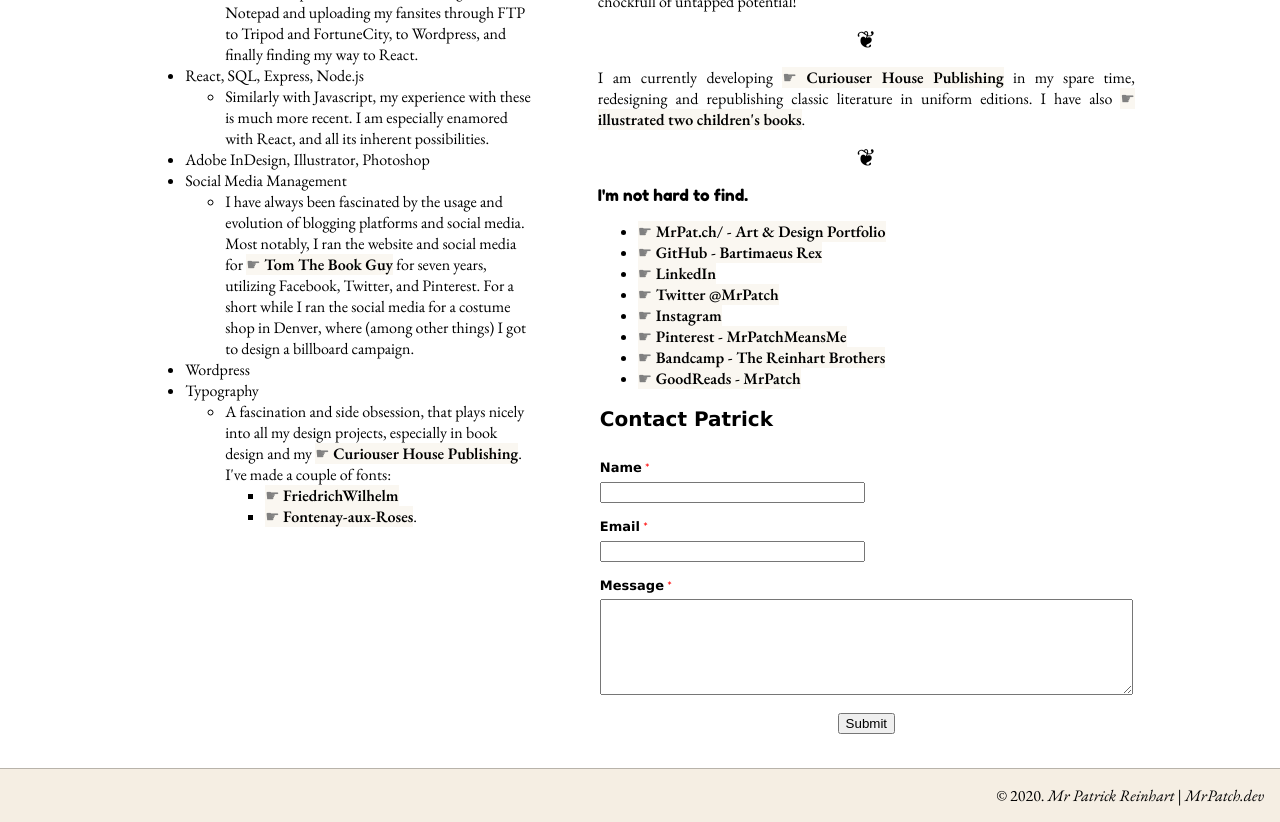
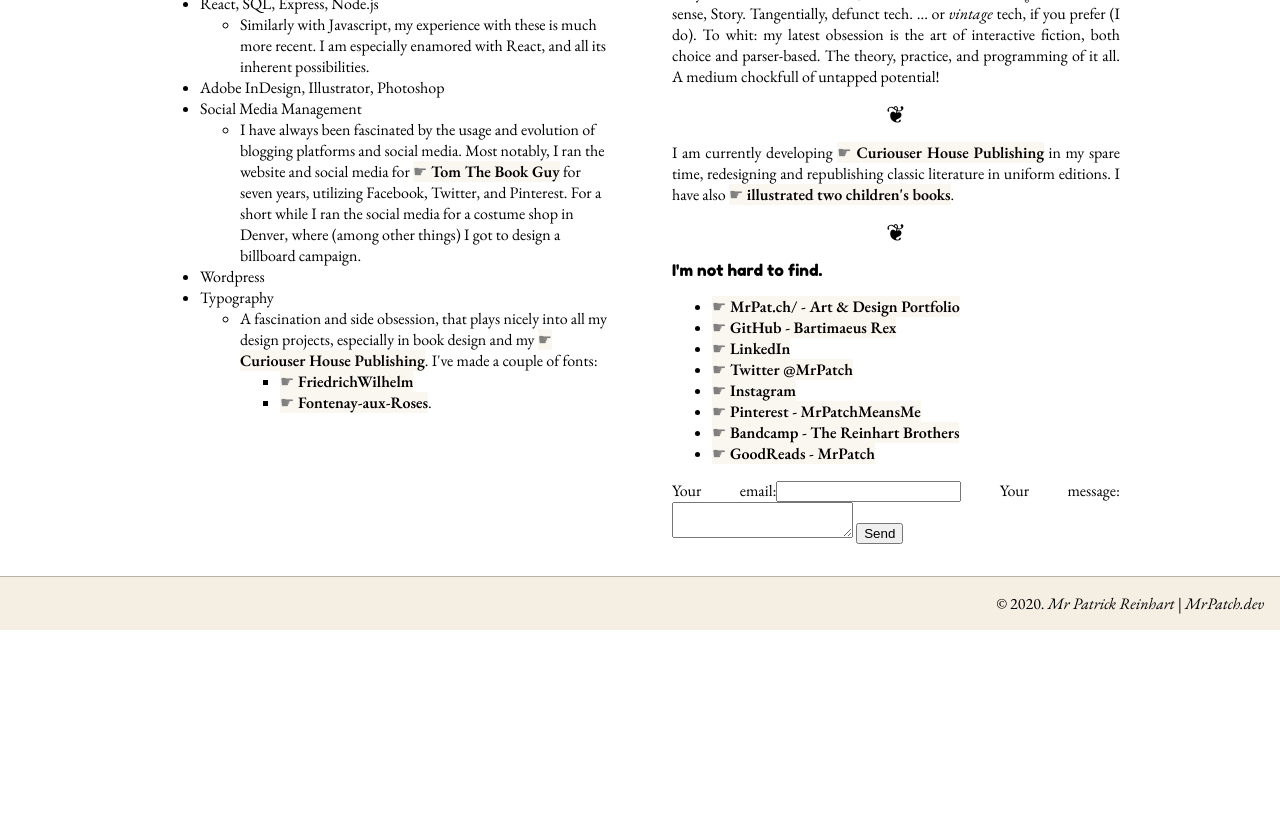
Before and after one commit to bartimaeusrex/css-grids-templates, a plain HTML site: page index.html in a window 1280 px wide. Shown: the part 790-1612 px from the top of the page. After the commit the page ends 1420 px from the top, so only its background shows below. Drawn offline with nearby package versions, Linux system fonts and the light colour scheme; a web font is replaced by a local one.

Commit message:
Formspree > EmailMeForm

```diff
--- a/index.html
+++ b/index.html
@@ -3,10 +3,6 @@
 <head>
   <meta charset="UTF-8">
   <meta name="viewport" content="width=device-width, initial-scale=1.0">
-
-
-  <meta http-equiv="Content-Type" content="text/html; charset=utf-8" /><form id="emf-form" target="_self" enctype="multipart/form-data" method="post" action="https://www.emailmeform.com/builder/form/0K0abBJe67Q2DgR52FEntiC">
-
 
   <link href="typog.css" rel="stylesheet" />
   <link href="https://fonts.googleapis.com/css2?family=EB+Garamond:ital,wght@0,400;0,564;1,400&family=Cutive+Mono&family=Varela+Round&family=Fredoka+One&family=Meddon&display=swap" rel="stylesheet">
@@ -103,35 +99,13 @@
       <!-- <div class="fleuron">❦</div>
       <div class="section-head" id="contact">Contact</div> -->
 
-      <!-- CONTACT FORM PHP STUFF FROM emailmeform -->
+<!-- FORMSPREE -->
 
-
-
-        <table style="text-align:left;" cellpadding="2" cellspacing="0" border="0" bgcolor="#FFFFFF">
-        <tr>
-        <td style="" colspan="2">
-        <font face="Verdana" size="2" color="#000000"><b style="font-size:20px;">Contact Patrick</b><br /><label style="font-size:15px;"></label><br /></font>
-        </td>
-        </tr><tr valign="top" ><td id="td_element_label_0" style="" align=""><font face="Verdana" size="2" color="#000000"><b>Name</b></font>
-        <span style="color:red;"><small>*</small></span>
-        </td></tr><tr><td id="td_element_field_0" style=""><input id="element_0" name="element_0" value="" size="30"
-                  class="validate[required]" type="text" /><div style="padding-bottom:8px;color:#000000;"><small><font face="Verdana"></font></small></div>
-        </td>
-        </tr><tr valign="top" ><td id="td_element_label_1" style="" align=""><font face="Verdana" size="2" color="#000000"><b>Email</b></font>
-        <span style="color:red;"><small>*</small></span>
-        </td></tr><tr><td id="td_element_field_1" style=""><input id="element_1" name="element_1"
-                class="validate[required,custom[email]]"
-                value="" size="30" type="text" /><div style="padding-bottom:8px;color:#000000;"><small><font face="Verdana"></font></small></div>
-        </td>
-        </tr><tr valign="top" ><td id="td_element_label_2" style="" align=""><font face="Verdana" size="2" color="#000000"><b>Message</b></font>
-        <span style="color:red;"><small>*</small></span>
-        </td></tr><tr><td id="td_element_field_2" style=""><textarea id="element_2" name="element_2" cols="64" rows="6"
-                  class="validate[required] "></textarea><div style="padding-bottom:8px;color:#000000;"><small><font face="Verdana"></font></small></div>
-        </td>
-        </tr><tr><td colspan="2" align="center">
-        <input name="element_counts" value="3" type="hidden" />
-        <input name="embed" value="forms" type="hidden" /><input  value="Submit" type="submit" />
-        </td></tr></table></form>
+<form action="https://formspree.io/xpzybzgq" method="POST">
+  <label>Your email:<input type="text" name="_replyto"></label>
+  <label>Your message:<textarea name="message"></textarea></label>
+  <button type="submit">Send</button>
+</form>
 
 
     </section>
--- a/typog.css
+++ b/typog.css
@@ -33,6 +33,7 @@ nav {
   border-top:1px solid rgba(0, 0, 0, 0.25);
   position:sticky;
   top:0;
+  line-height: 32px;
 }
 
 nav ul {
@@ -137,7 +138,7 @@ section::first-letter {
 
 #hr-600 {
   display:none;
-}
+} /* «» */
 
 .fleuron {
   text-align:center;
```
